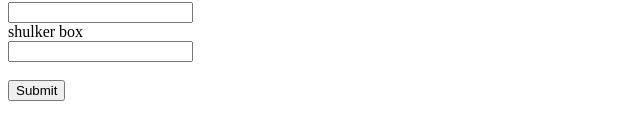
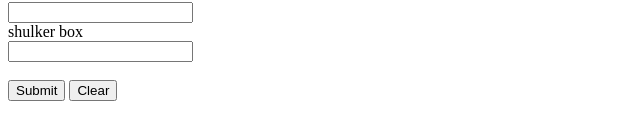
Before and after one commit to zen744/resource_calculator, a plain HTML site: page index.html in a window 1280 px wide. Shown: the part 186-326 px from the top of the page, without its empty margins (0-640 px from the left). Drawn offline with Linux system fonts and the light colour scheme.

Commit message:
Update index.html

```diff
--- a/index.html
+++ b/index.html
@@ -36,5 +36,6 @@
     <input type="text" name="sb" id="sb"><br><br>
 
     <button onclick="cal()">Submit</button>
+    <button onclick="clear_all()">Clear</button>
 </body>
 </html>
```
